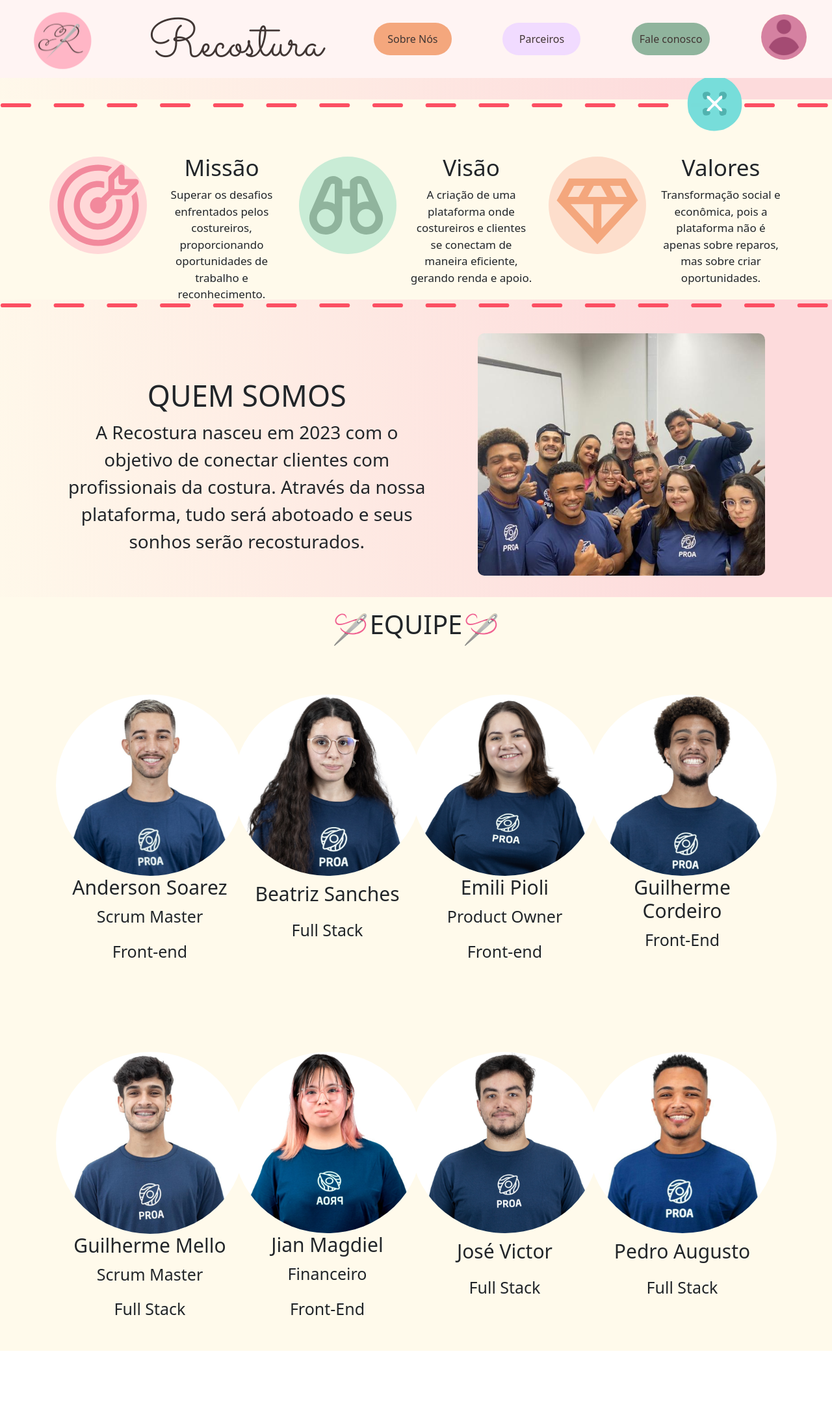
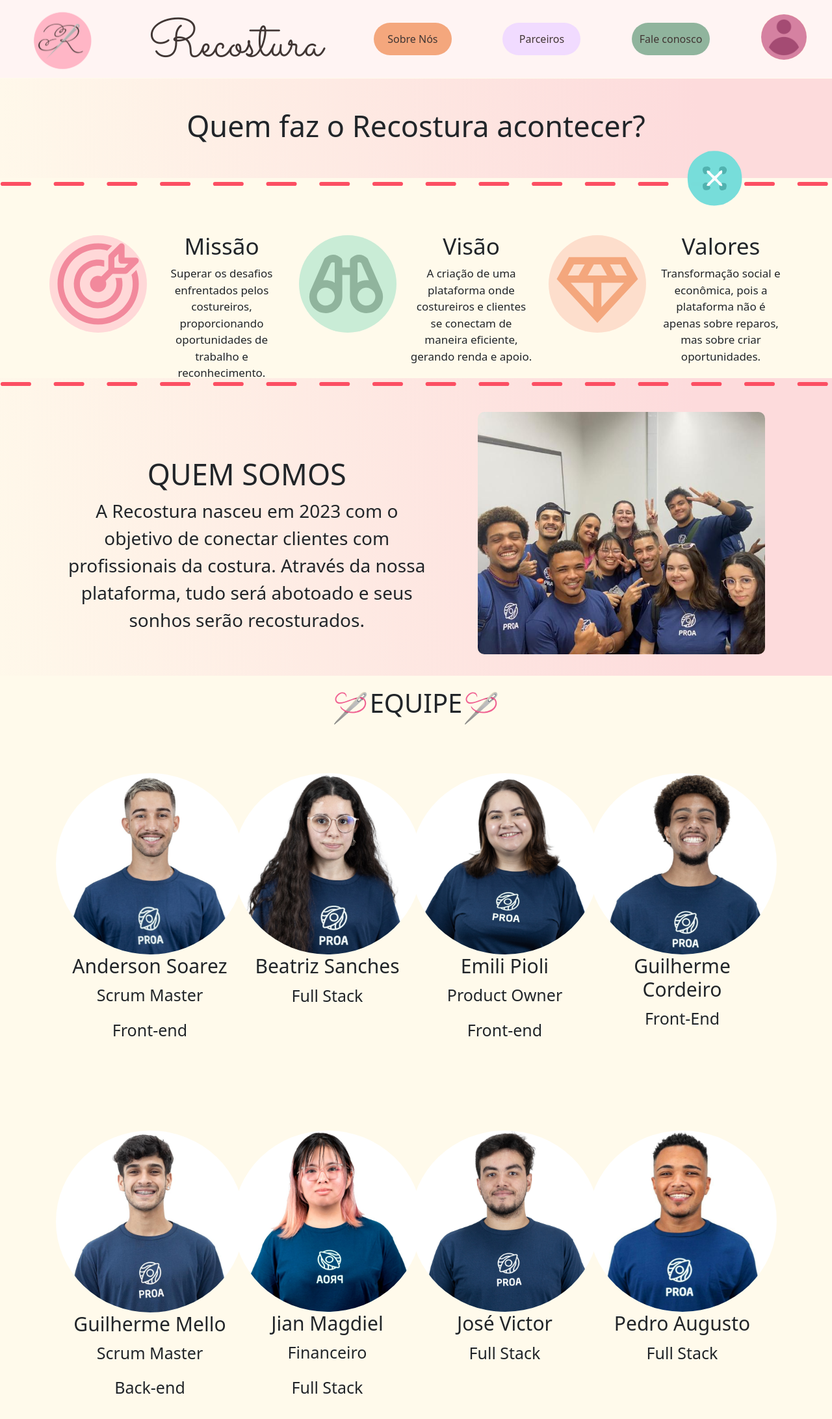
Before and after one commit to Recostura/FrontRecostura, a React (Create React App) app: page /SobreNos in a window 1280 px wide. Shown: the top 2184 px of the page at 65% size. Before the commit the page ends 2079 px from the top, so only its background shows below. Built offline with nearby package versions, Linux system fonts and the light colour scheme.

Commit message:
arrumei a page SobreNos e o componente DataNascimento

```diff
--- a/src/pages/Componentes/css/DataNascimento.module.css
+++ b/src/pages/Componentes/css/DataNascimento.module.css
@@ -5,7 +5,8 @@
     flex-direction: row;
     align-items: center;
     justify-content: space-evenly;
-    margin-left: 0;
+    margin-left: 120px;
+    margin-top: 20px;
 }
 
 .label1{
--- a/src/pagesCliente/CadastroCli.js
+++ b/src/pagesCliente/CadastroCli.js
@@ -6,7 +6,7 @@
 import Senha from './Componentes/Senha';
 import Inf from './Componentes/Inf';
 import Local from './Componentes/local';
-import Foto from './Componentes/foto';
+import Foto from './Componentes/Foto';
 import { Link, NavLink, useNavigate } from 'react-router-dom';
 import React, { useState } from 'react';
 
--- a/src/pagesCliente/SobreNos.js
+++ b/src/pagesCliente/SobreNos.js
@@ -141,7 +141,7 @@
                             <h4>Guilherme Mello</h4>
                             <div className={Style.Funcao}>
                                 <p>Scrum Master</p>
-                                <p>Full Stack</p>
+                                <p>Back-end</p>
                             </div>
                         </div>
                         <div className={Style.nomeFuncao}>
@@ -151,7 +151,7 @@
                             <h4>Jian Magdiel</h4>
                             <div className={Style.Funcao}>
                                 <p>Financeiro</p>
-                                <p>Front-End</p>
+                                <p>Full Stack</p>
                             </div>
                         </div>
                         <div className={Style.nomeFuncao}>
--- a/src/pagesCliente/css/SobreNos.module.css
+++ b/src/pagesCliente/css/SobreNos.module.css
@@ -13,6 +13,7 @@
     align-items: center;
     justify-content: center;
     background: linear-gradient(265deg, #FDDBDC 16.33%, rgba(253, 219, 220, 0.00) 104.85%);
+    margin-top: 121px;
 }
 
 .titulo h2 {
@@ -35,7 +36,7 @@
 
 .botaoImg {
     position: absolute;
-    top: 110px;
+    top: 225px;
     right: 130px;
 }
 
@@ -184,7 +185,7 @@
 }
 
 .Funcao2 {
-    margin-bottom: 33px;
+    margin-bottom: 53px;
 }
 
 @media screen and (max-width: 768px) {
```
